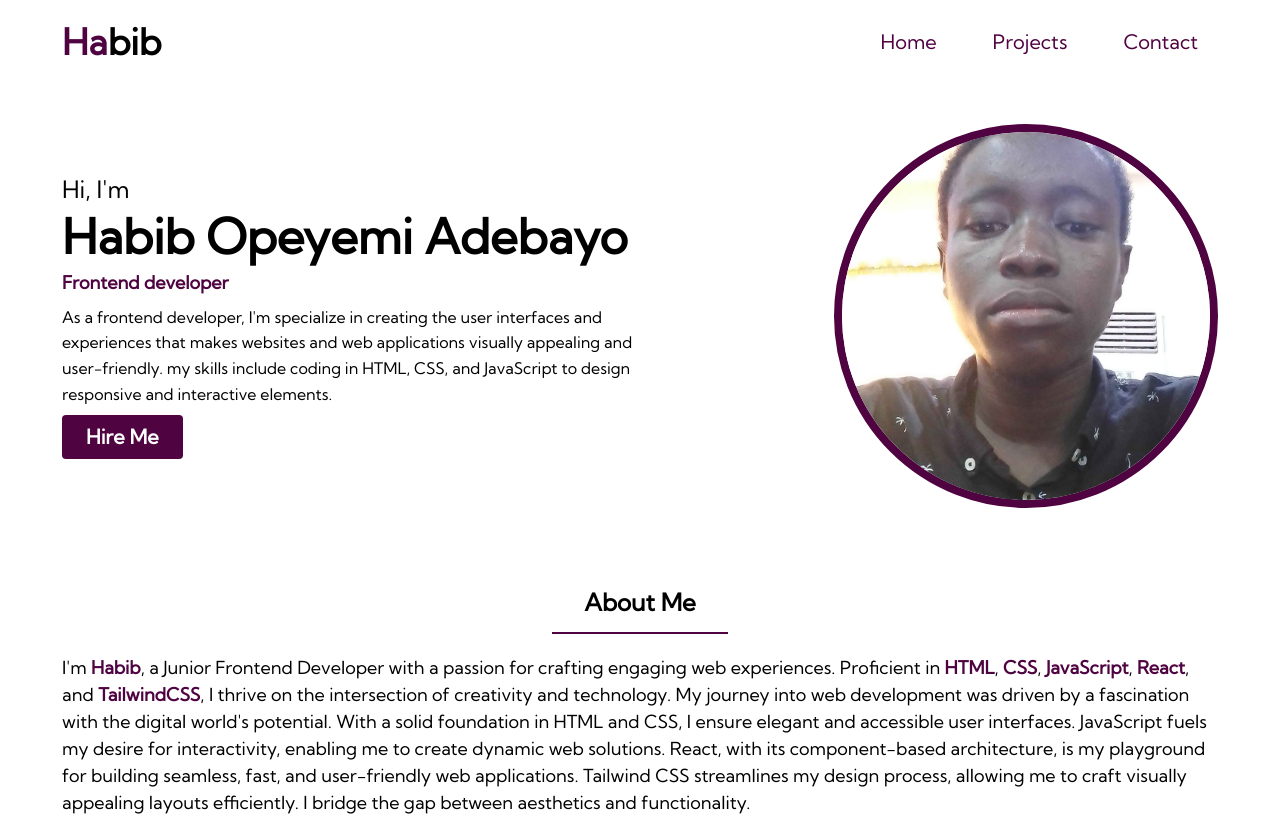
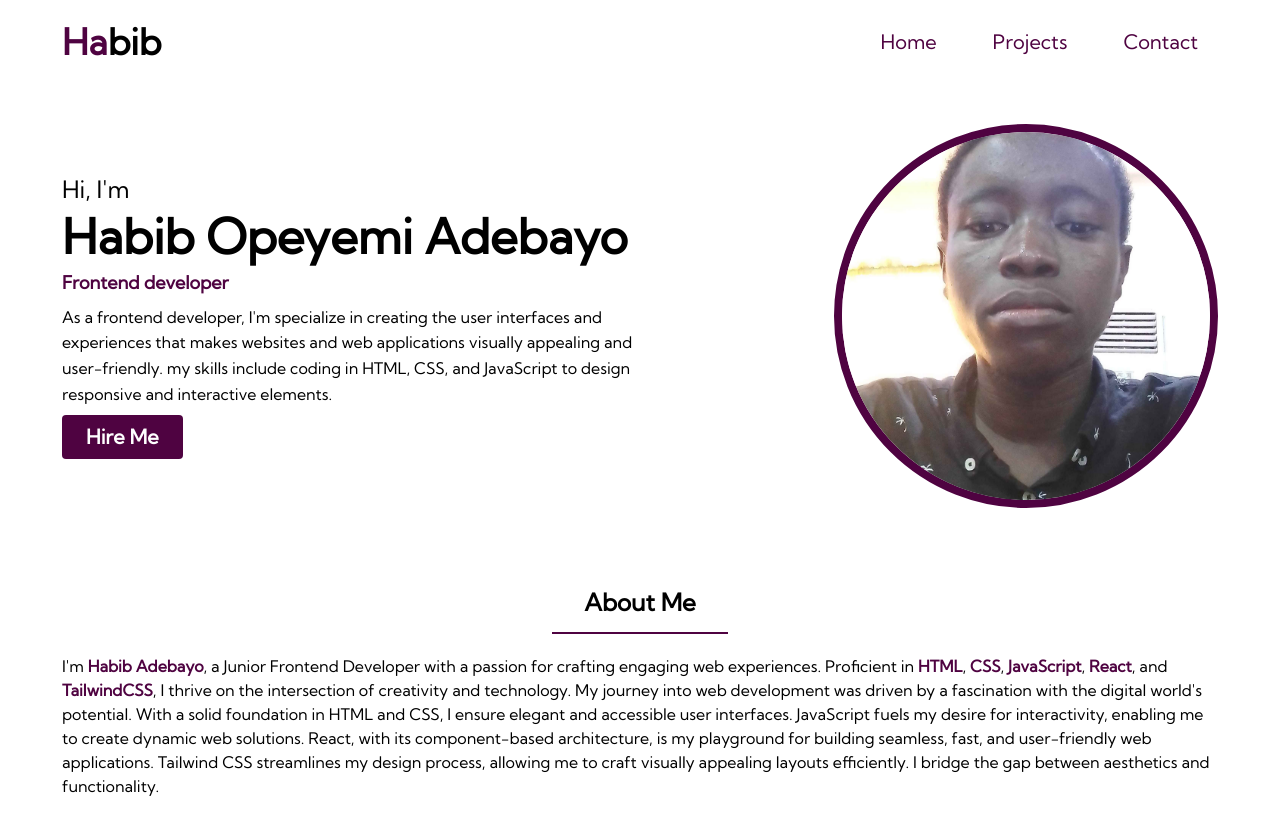
Before and after one commit to Habib-0007/Habib-Adebayo-Portfolo, a React (Vite) app: page / in a window 1280 px wide. Shown: the top 816 px of the page. Built offline with nearby package versions, Linux system fonts and the light colour scheme.

Commit message:
Update About.jsx

```diff
--- a/src/components/About.jsx
+++ b/src/components/About.jsx
@@ -12,9 +12,9 @@ const About = () => {
 				<span className="block px-8 py-3 border-b-2 border-purple-500 text-black font-bold text-left text-[24px]">
 					About Me
 				</span>
-				<p className="text-[18px] mt-[20px] leading-[1.5] font-medium text-left">
+				<p className="text-[16px] mt-[20px] leading-[1.5] font-medium text-left">
 					I'm{" "}
-					<span className="text-purple-500 text-center font-bold">Habib</span>,
+					<span className="text-purple-500 text-center font-bold">Habib Adebayo</span>,
 					a Junior Frontend Developer with a passion for crafting engaging web
 					experiences. Proficient in{" "}
 					<span
```
